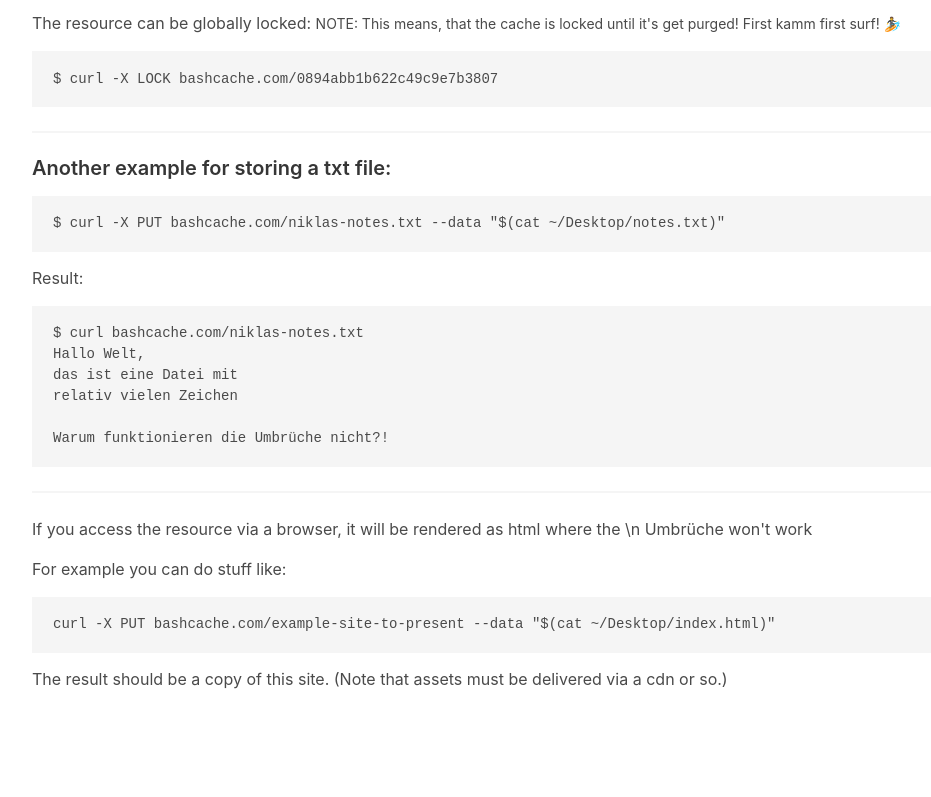
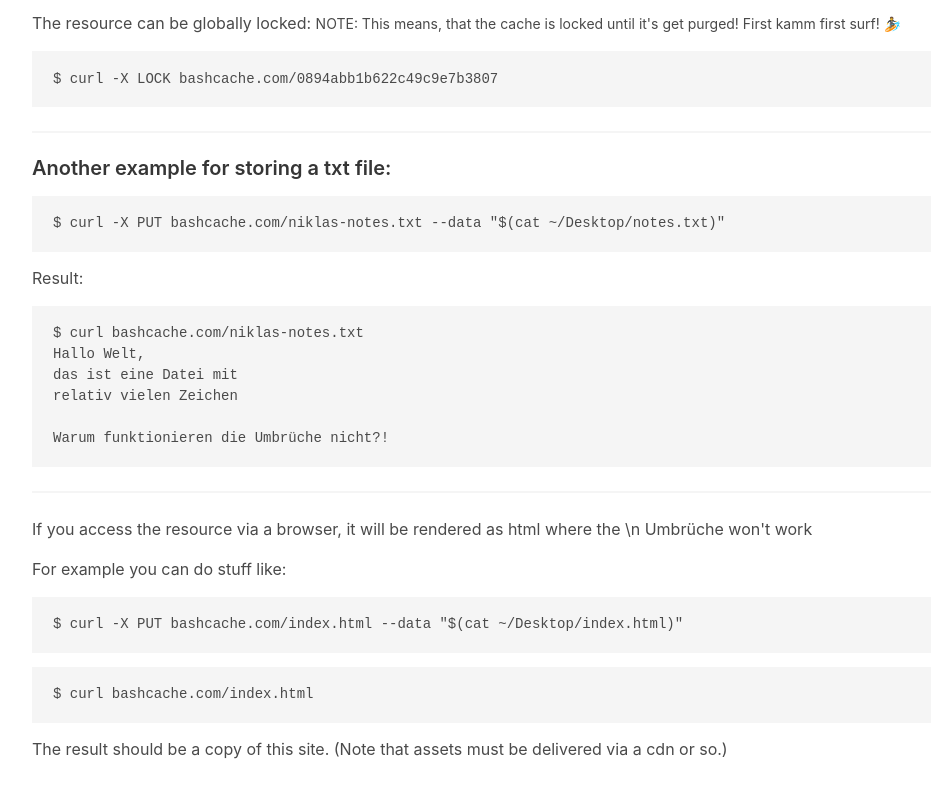
Before and after one commit to ParadoXxGER/bashcache, a website: page index.html in a window 1280 px wide. Shown: the part 636-1433 px from the top of the page, without its empty margins (32-963 px from the left). Before the commit the page ends 1375 px from the top, so only its background shows below. Drawn offline with nearby package versions, Linux system fonts and the light colour scheme.

Commit message:
enhance documentation

```diff
--- a/index.html
+++ b/index.html
@@ -44,7 +44,8 @@ Warum funktionieren die Umbrüche nicht?!</pre>
             <hr>
             <p>If you access the resource via a browser, it will be rendered as html where the \n Umbrüche won't work</p>
             <p>For example you can do stuff like:</p>
-            <pre>curl -X PUT bashcache.com/example-site-to-present --data "$(cat ~/Desktop/index.html)"</pre>
+            <pre>$ curl -X PUT bashcache.com/index.html --data "$(cat ~/Desktop/index.html)"</pre>
+            <pre>$ curl bashcache.com/index.html</pre>
             <p>The result should be a copy of this site. (Note that assets must be delivered via a cdn or so.)</p>
             </div>
         </div>
```
